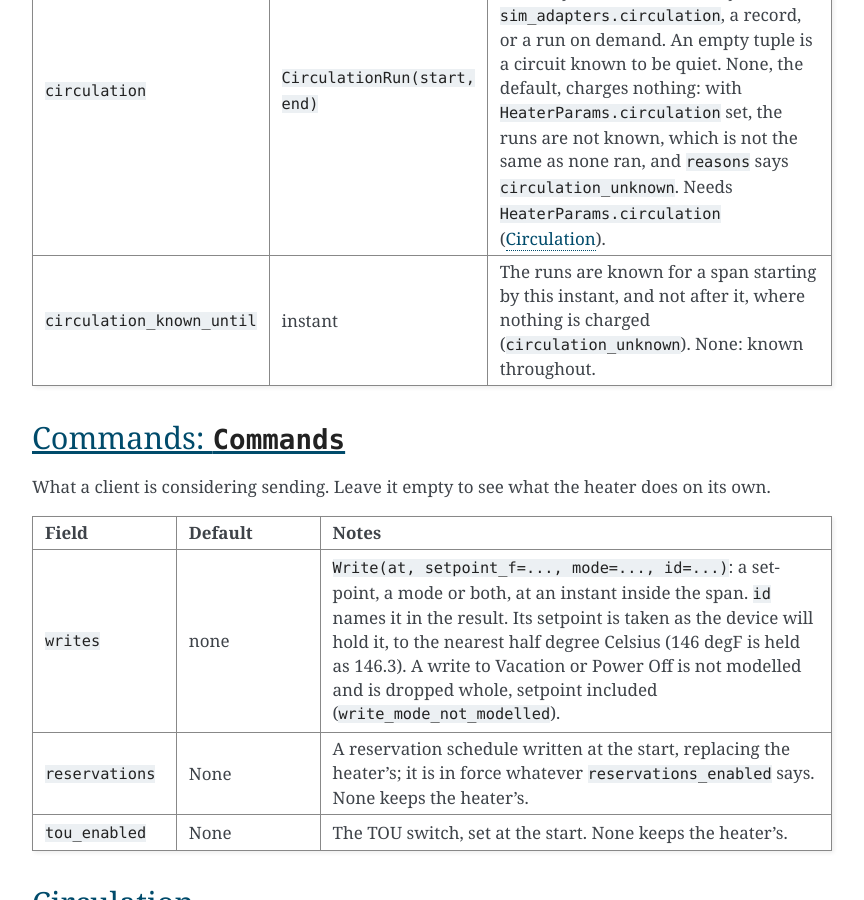
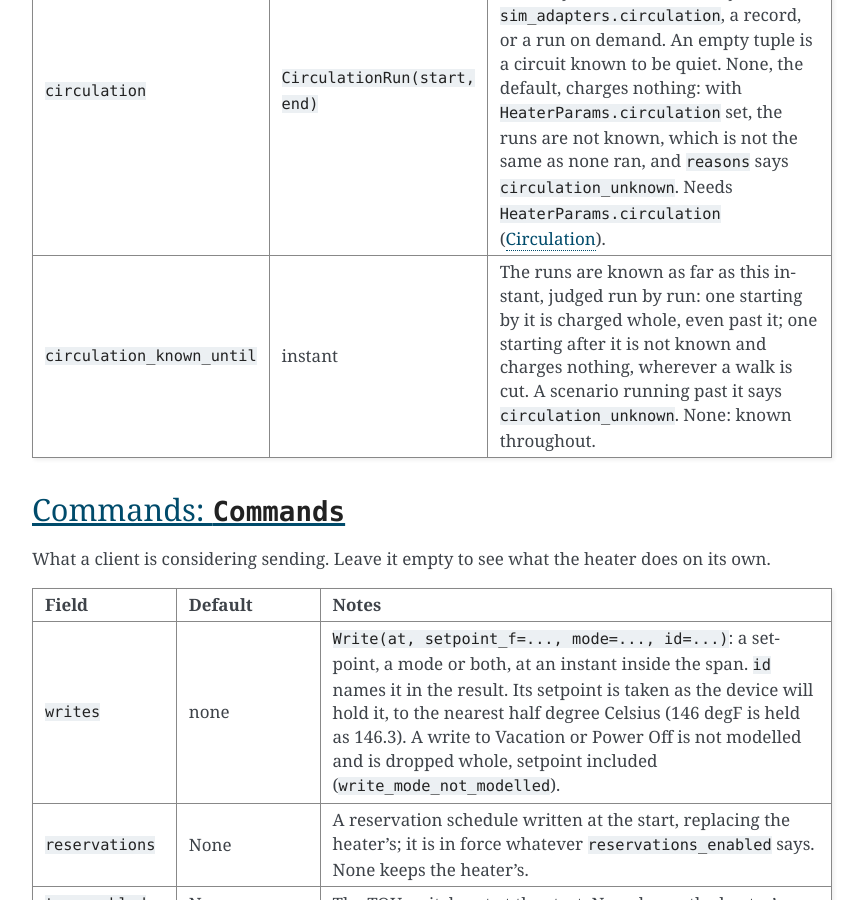
Before and after one commit to eman/nwp500-python, a Sphinx documentation site: the page built from docs/reference/simulator-inputs.rst, in a window 1280 px wide and 900 px high, scrolled down 7961 px. Shown: the whole window, without its empty margins (338-1202 px from the left). Built offline with Sphinx 7.4.7, drawn with Linux system fonts in a browser that asks for light colours.

Commit message:
docs(sim): say circulation_known_until is judged run by run

```diff
--- a/docs/reference/simulator-inputs.rst
+++ b/docs/reference/simulator-inputs.rst
@@ -441,8 +441,10 @@ Draws: ``Loads``
        ``HeaterParams.circulation`` (`Circulation`_).
    * - ``circulation_known_until``
      - instant
-     - The runs are known for a span starting by this instant, and not
-       after it, where nothing is charged (``circulation_unknown``).
+     - The runs are known as far as this instant, judged run by run:
+       one starting by it is charged whole, even past it; one starting
+       after it is not known and charges nothing, wherever a walk is
+       cut. A scenario running past it says ``circulation_unknown``.
        None: known throughout.
 
 
```
